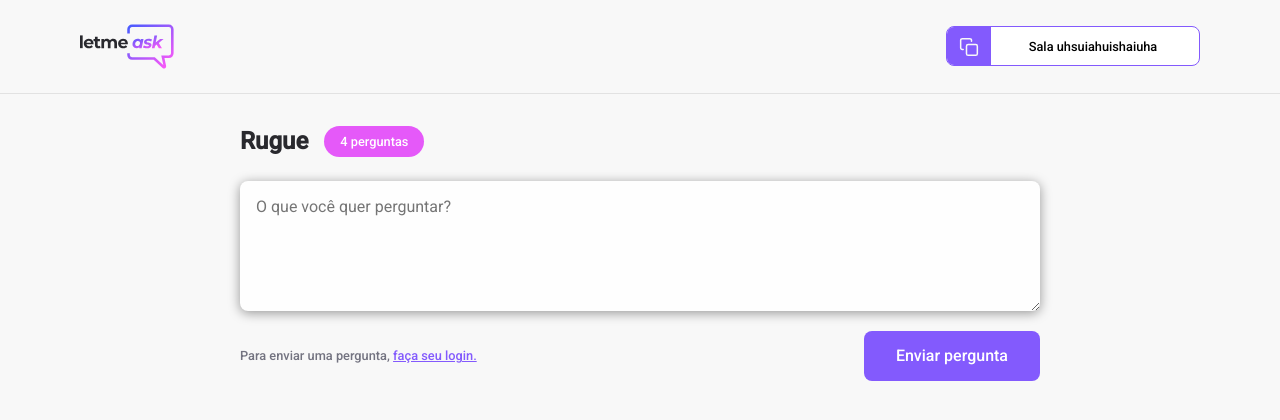
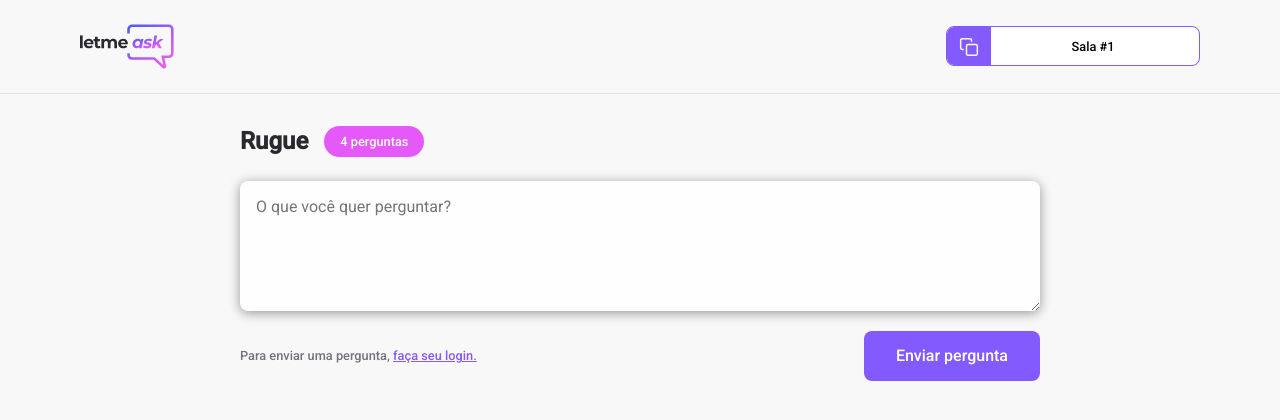
Before and after one commit to Priscilt1/letmeask, a React (Create React App) app: page /rooms/1 in a window 1280 px wide. Shown: the top 420 px of the page. Built offline with nearby package versions, Linux system fonts and the light colour scheme; no server answers.

Commit message:
feat: :construction: insert code

```diff
--- a/src/components/RoomCode.tsx
+++ b/src/components/RoomCode.tsx
@@ -1,14 +1,22 @@
 import copy from "../assets/images/copy.svg"
 import '../styles/room-code.scss'
 
-export function RoomCode() {
+type RoomCodeProps = {
+  code: string;
+}
+
+export function RoomCode(props: RoomCodeProps) {
+  function copyRoomCodeToClipboard() {
+    navigator.clipboard.writeText(props.code)
+  }
+
   return (
-    <button className="room-code">
+    <button className="room-code" onClick={copyRoomCodeToClipboard}>
       <div>
         <img src={copy} alt="Copy room code"/>
       </div>
 
-      <span>Sala uhsuiahuishaiuha</span>
+      <span>Sala #{props.code}</span>
     </button>
   )
 }
--- a/src/pages/Room.tsx
+++ b/src/pages/Room.tsx
@@ -1,16 +1,25 @@
+import { useParams } from 'react-router-dom'
 import logoImg from "../assets/images/logo.svg";
 import { Button } from "../components/Button";
 import { RoomCode } from "../components/RoomCode";
 
 import "../styles/room.scss";
 
+//declarando quais parametros pode receber na rota
+type RoomParams = {
+  id: string;
+}
+
 export function Room() {
+  //armazenando os parametros
+  const params = useParams<RoomParams>()
+
   return (
     <div id="page-room">
       <header>
         <div className="content">
           <img src={logoImg} alt="Letmeask" />
-          <RoomCode />
+          <RoomCode code={params.id}/>
         </div>
       </header>
 
```
